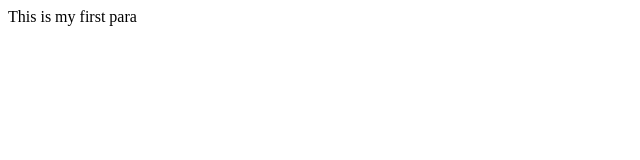
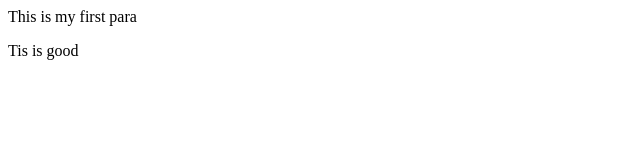
Before and after one commit to GouthamiKoyya/Git1, a plain HTML site: page index.html in a window 1280 px wide. Shown: the full height of the page, 0-640 px from the left. Drawn offline with Linux system fonts and the light colour scheme.

Commit message:
Added second line

```diff
--- a/index.html
+++ b/index.html
@@ -1 +1,2 @@
 <p>This is my first para</p>
+<p>Tis is good</p>
```
